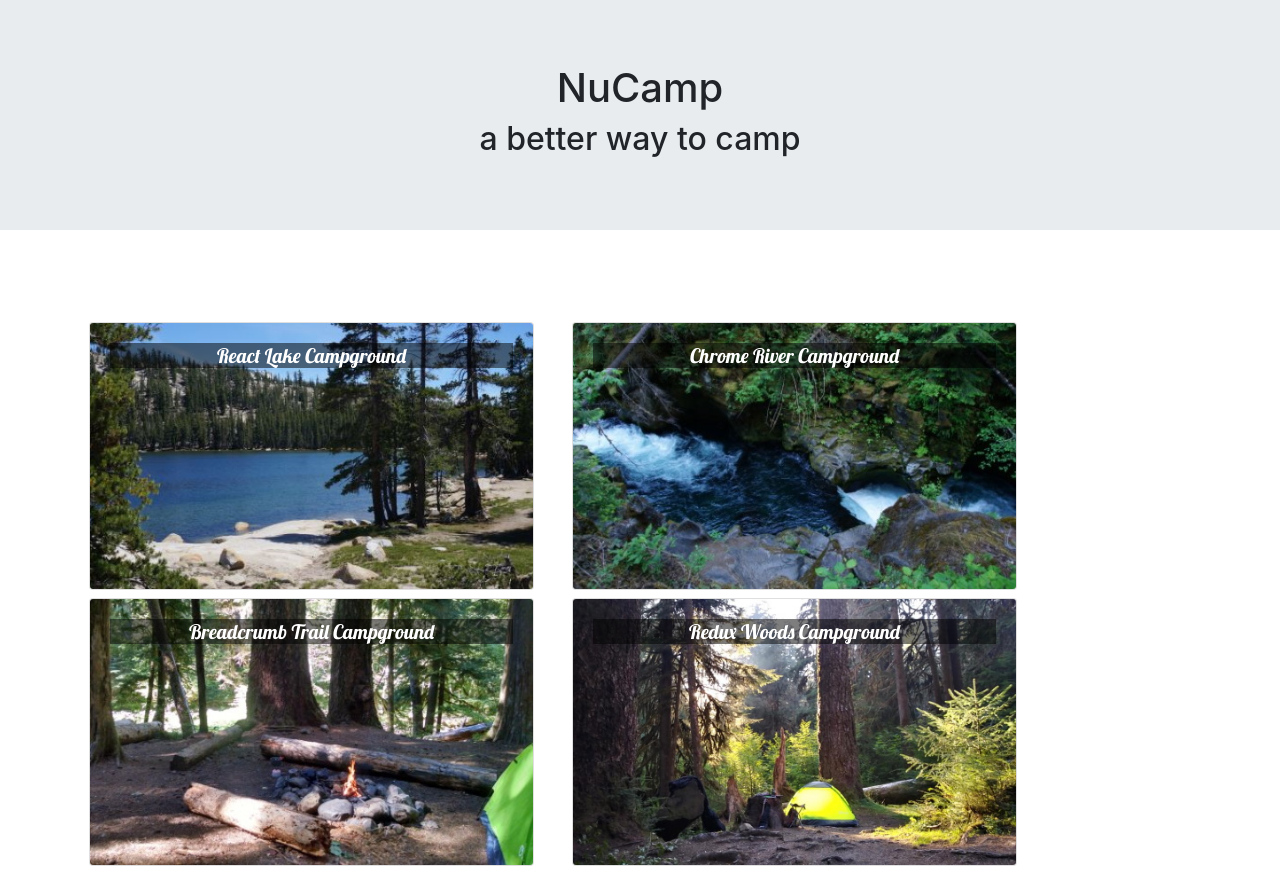
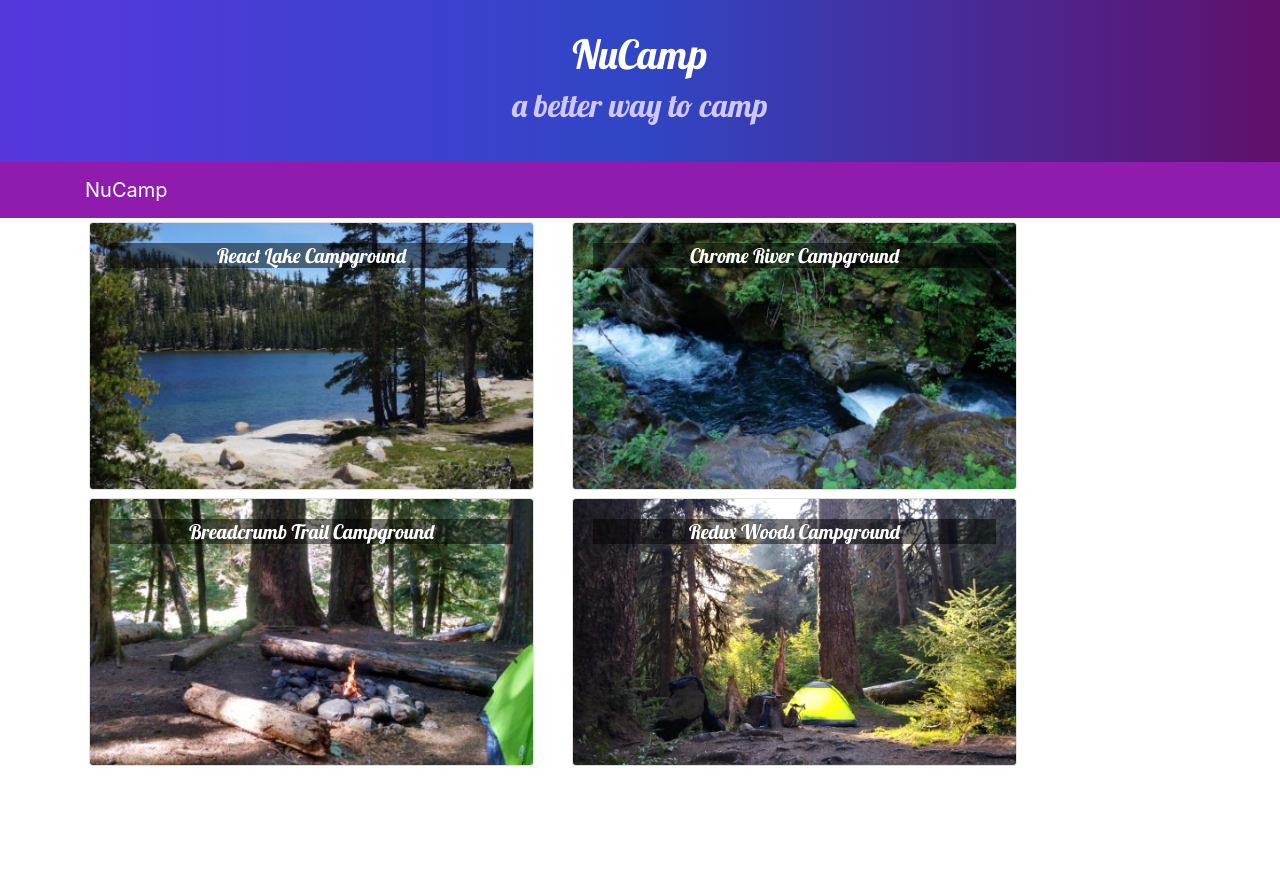
Before and after one commit to jakthedev/reactSite, a React (Create React App) app: page / in a window 1280 px wide. After the commit the page ends 800 px from the top, so only its background shows below. Built offline with nearby package versions, Linux system fonts and the light colour scheme.

Commit message:
Added CSS for the header

```diff
--- a/src/App.css
+++ b/src/App.css
@@ -2,37 +2,40 @@
   text-align: center;
 }
 
-.App-logo {
-  height: 40vmin;
-  pointer-events: none;
+h1, h2, h3, .card-body>.card-title {
+  font-family: "Lobster", cursive;
 }
 
-@media (prefers-reduced-motion: no-preference) {
-  .App-logo {
-    animation: App-logo-spin infinite 20s linear;
-  }
+.card-title {
+  font-weight: 500;
+  font-size: 1.25rem;
 }
 
-.App-header {
-  background-color: #282c34;
-  min-height: 100vh;
-  display: flex;
-  flex-direction: column;
-  align-items: center;
-  justify-content: center;
-  font-size: calc(10px + 2vmin);
+h2 {
+  color: #3046C5;
+}
+
+.card-img-overlay .card-title {
+  color: white;
+  background-color: rgba(0, 0, 0, 0.5);
+}
+
+.site-footer {
+  background-image: linear-gradient(#CEC8FF, white);
+  padding: 20px 0;
+}
+
+.jumbotron {
+  margin: 0;
+  padding: 30px;
+  background-image: linear-gradient(to right, #5637DD, #3046C5, #60106B);
   color: white;
 }
 
-.App-link {
-  color: #61dafb;
+.jumbotron h2 {
+  color: #CEC8FF;
 }
 
-@keyframes App-logo-spin {
-  from {
-    transform: rotate(0deg);
-  }
-  to {
-    transform: rotate(360deg);
-  }
+.navbar-dark {
+  background-color: #901CAD;
 }
```
Also changed, not shown: 1 other file (tests, documents, lock files or other folders).
